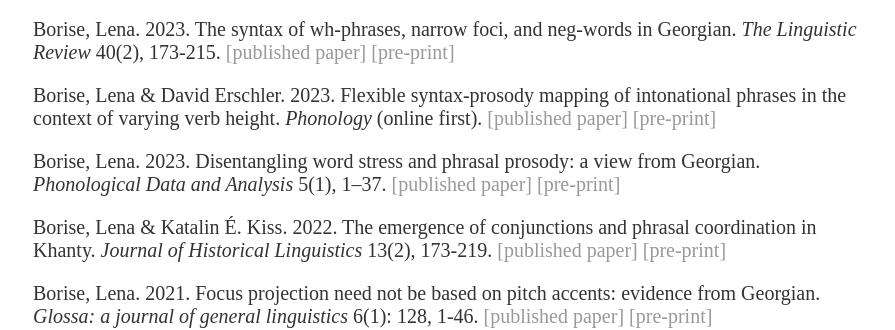
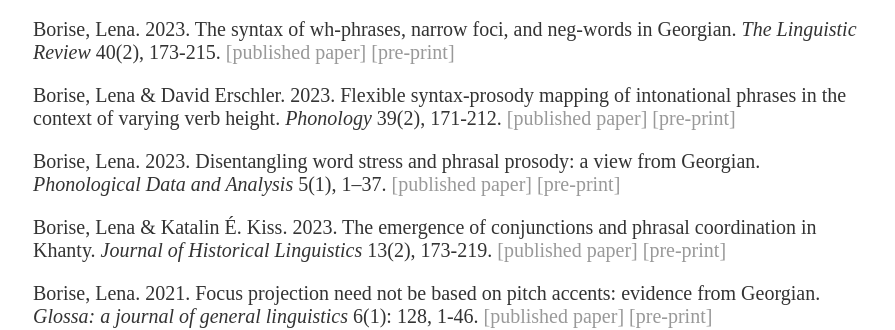
Before and after one commit to lnborise/lnborise.github.io, a Jekyll site: the page built from publications.html, in a window 1280 px wide. Shown: the part 292-622 px from the top of the page, without its empty margins (191-1086 px from the left). Built offline with Jekyll 4.4.1, drawn with Linux system fonts in a browser that asks for light colours.

Commit message:
Update publications.html

```diff
--- a/publications.html
+++ b/publications.html
@@ -11,11 +11,11 @@
 
 	<p>Borise, Lena. 2023. The syntax of wh-phrases, narrow foci, and neg-words in Georgian. <i>The Linguistic Review</i> 40(2), 173-215. <a href="https://www.degruyter.com/document/doi/10.1515/tlr-2023-2001/html">[published paper]</a> <a href="https://lnborise.github.io/assets/Borise_PreverbalGSyntax.pdf">[pre-print]</a> </p>
 
-	<p>Borise, Lena & David Erschler. 2023. Flexible syntax-prosody mapping of intonational phrases in the context of varying verb height. <i>Phonology</i> (online first). <a href="https://www.cambridge.org/core/journals/phonology/article/flexible-syntaxprosody-mapping-of-intonational-phrases-in-the-context-of-varying-verb-height/BC7670EE7EB29458A171730F99076D90?fbclid=IwAR1u2_t_kHBq6jtrtR04qYcMbx9iaOQ6LkMla9YSVrDLeYkW1ObJvGZjWok">[published paper]</a> <a href="https://lnborise.github.io/assets/BoriseErschler_Ossetic_6Jun22.pdf">[pre-print]</a> </p>
+	<p>Borise, Lena & David Erschler. 2023. Flexible syntax-prosody mapping of intonational phrases in the context of varying verb height. <i>Phonology</i> 39(2), 171-212. <a href="https://www.cambridge.org/core/journals/phonology/article/flexible-syntaxprosody-mapping-of-intonational-phrases-in-the-context-of-varying-verb-height/BC7670EE7EB29458A171730F99076D90?fbclid=IwAR1u2_t_kHBq6jtrtR04qYcMbx9iaOQ6LkMla9YSVrDLeYkW1ObJvGZjWok">[published paper]</a> <a href="https://lnborise.github.io/assets/BoriseErschler_Ossetic_6Jun22.pdf">[pre-print]</a> </p>
 
 	<p>Borise, Lena. 2023. Disentangling word stress and phrasal prosody: a view from Georgian. <i>Phonological Data and Analysis</i> 5(1), 1–37. <a href="https://phondata.org/index.php/pda/article/view/43">[published paper]</a> <a href="https://lnborise.github.io/assets/Borise_PDA_GeorgianStress.pdf">[pre-print]</a> </p>
 
-	<p>Borise, Lena & Katalin É. Kiss. 2022. The emergence of conjunctions and phrasal coordination in Khanty. <i>Journal of Historical Linguistics </i> 13(2), 173-219. <a href="https://www.jbe-platform.com/content/journals/10.1075/jhl.21016.kis">[published paper]</a> <a href="https://lnborise.github.io/assets/BoriseEKiss_Khanty_coordination.pdf">[pre-print]</a> </p>
+	<p>Borise, Lena & Katalin É. Kiss. 2023. The emergence of conjunctions and phrasal coordination in Khanty. <i>Journal of Historical Linguistics </i> 13(2), 173-219. <a href="https://www.jbe-platform.com/content/journals/10.1075/jhl.21016.kis">[published paper]</a> <a href="https://lnborise.github.io/assets/BoriseEKiss_Khanty_coordination.pdf">[pre-print]</a> </p>
 
 	<p>Borise, Lena. 2021. Focus projection need not be based on pitch accents: evidence from Georgian. <i>Glossa: a journal of general linguistics </i> 6(1): 128, 1-46. <a href="https://www.glossa-journal.org/article/id/5733/">[published paper]</a> <a href="https://lnborise.github.io/assets/Borise_FocProjection_final.pdf">[pre-print]</a> </p>
 
```
